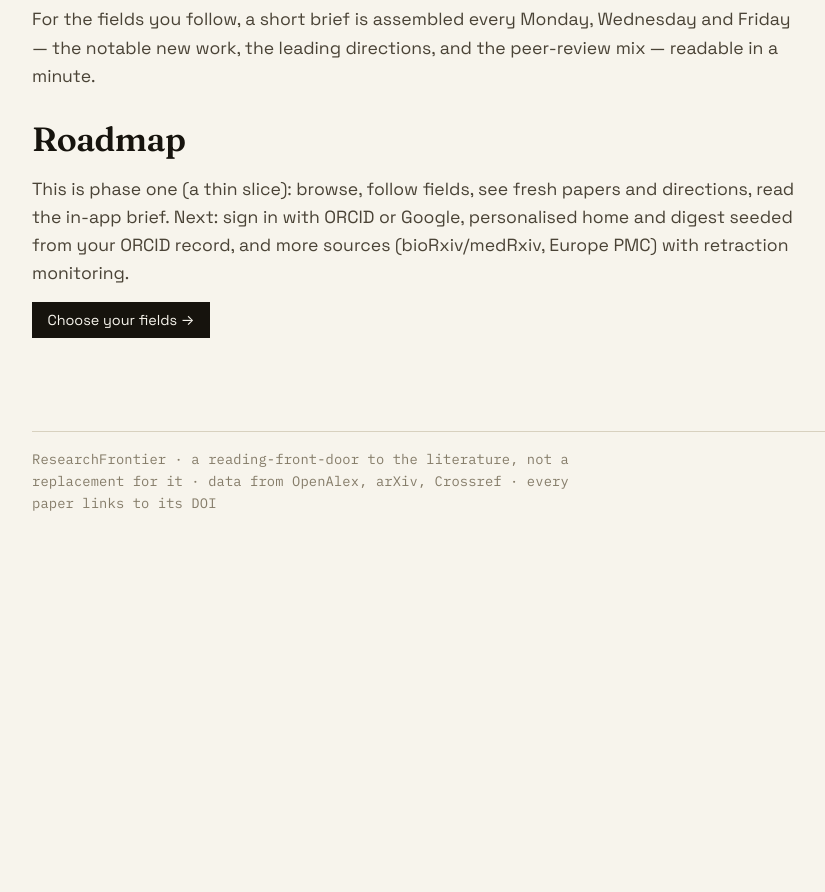
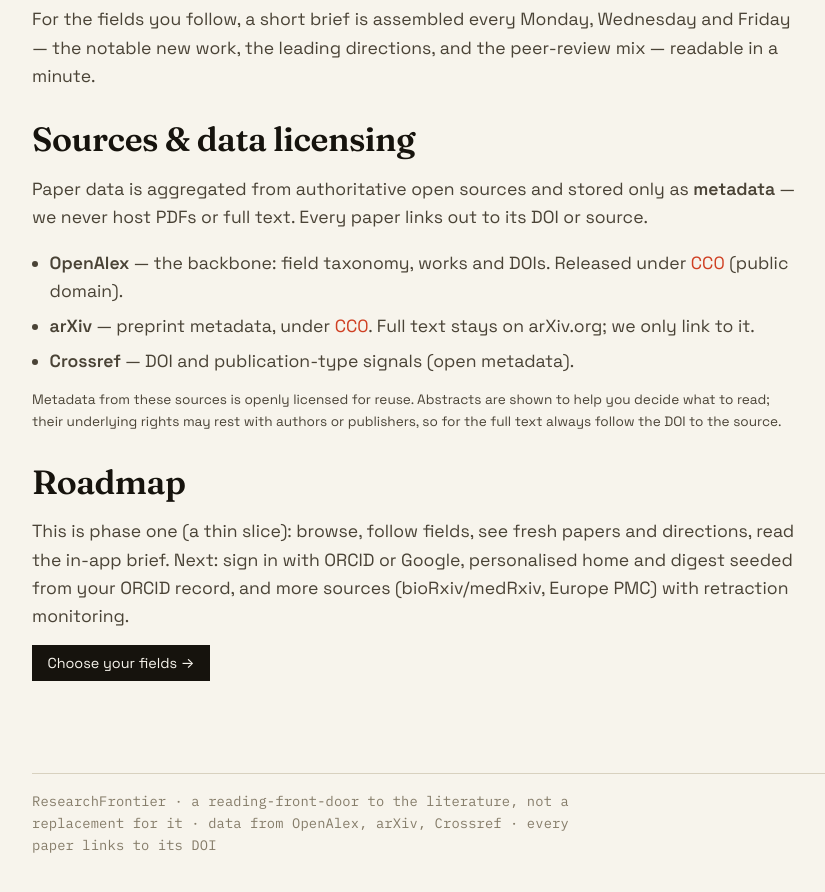
Before and after one commit to researchfrontier/researchfrontier.github.io, a SvelteKit app: page /about in a window 1280 px wide. Shown: the part 1080-1972 px from the top of the page, without its empty margins (104-929 px from the left). Before the commit the page ends 1655 px from the top, so only its background shows below. Built offline with nearby package versions, Linux system fonts and the light colour scheme.

Commit message:
feat(about): add Sources & data licensing section

```diff
--- a/src/routes/about/+page.svelte
+++ b/src/routes/about/+page.svelte
@@ -53,6 +53,33 @@
 		notable new work, the leading directions, and the peer-review mix — readable in a minute.
 	</p>
 
+	<h2>Sources &amp; data licensing</h2>
+	<p>
+		Paper data is aggregated from authoritative open sources and stored only as
+		<strong>metadata</strong> — we never host PDFs or full text. Every paper links out to its DOI
+		or source.
+	</p>
+	<ul class="sources">
+		<li>
+			<strong>OpenAlex</strong> — the backbone: field taxonomy, works and DOIs. Released under
+			<a href="https://help.openalex.org/data/licenses/" target="_blank" rel="noopener noreferrer">CC0</a>
+			(public domain).
+		</li>
+		<li>
+			<strong>arXiv</strong> — preprint metadata, under
+			<a href="https://info.arxiv.org/help/license/index.html" target="_blank" rel="noopener noreferrer">CC0</a>.
+			Full text stays on arXiv.org; we only link to it.
+		</li>
+		<li>
+			<strong>Crossref</strong> — DOI and publication-type signals (open metadata).
+		</li>
+	</ul>
+	<p class="muted small">
+		Metadata from these sources is openly licensed for reuse. Abstracts are shown to help you
+		decide what to read; their underlying rights may rest with authors or publishers, so for the
+		full text always follow the DOI to the source.
+	</p>
+
 	<h2>Roadmap</h2>
 	<p class="muted">
 		This is phase one (a thin slice): browse, follow fields, see fresh papers and directions, read
@@ -97,4 +124,15 @@
 	.small {
 		font-size: 0.85rem;
 	}
+	.sources {
+		margin: 0.5rem 0 0.75rem;
+		padding-left: 1.1rem;
+	}
+	.sources li {
+		margin-bottom: 0.45rem;
+		color: var(--ink-2);
+	}
+	.sources a {
+		color: var(--accent);
+	}
 </style>
```
